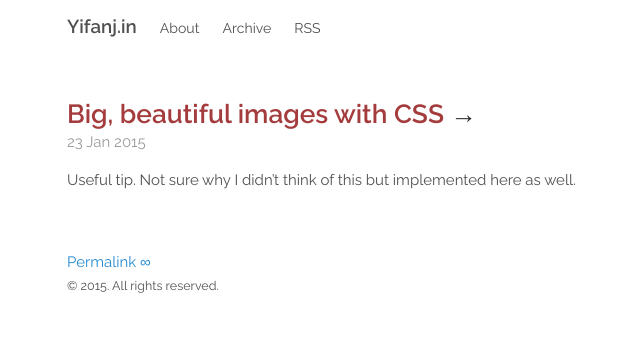
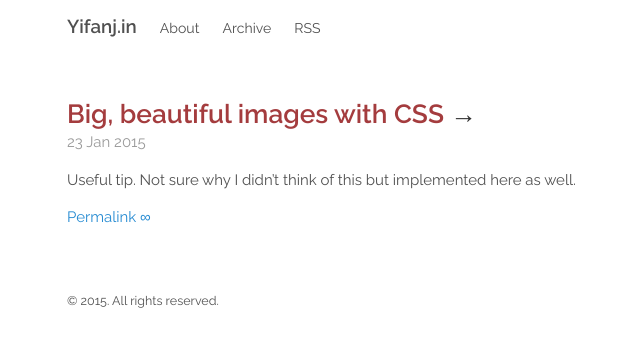
Before and after one commit to tr4656/tr4656.github.io, a Jekyll site: the page built from _posts/2015-01-23-big-beautiful-images-with-css.markdown, in a window 1280 px wide. Shown: the top 347 px of the page, without its empty margins (288-928 px from the left). Built offline with Jekyll 4.4.1, drawn with Linux system fonts in a browser that asks for light colours; nearby versions of some CDN libraries.

Commit message:
Modify Spacing

```diff
--- a/_layouts/post.html
+++ b/_layouts/post.html
@@ -6,6 +6,5 @@ layout: default
   <h1 class="post-title">{% if page.link %}<a href="{{ page.link }}" class="link">{{ page.title }}</a>{% else %}{{ page.title }}{% endif %}{% if page.link %} →{% endif %}</h1>
   <time datetime="{{ page.date | date_to_xmlschema }}" class="page-date">{{ page.date | date_to_string }}</time>
   {{ content }}
+  <span class="meta-permalink"><a href="{{ page.url | prepend: site.url }}">Permalink</a></span><span class="permalink"> <a href="{{ page.url | prepend: site.url }}">∞</a></span>
 </article>
-
- <span class="meta-permalink"><a href="{{ page.url | prepend: site.url }}">Permalink</a></span><span class="permalink"> <a href="{{ page.url | prepend: site.url }}">∞</a></span>
```
